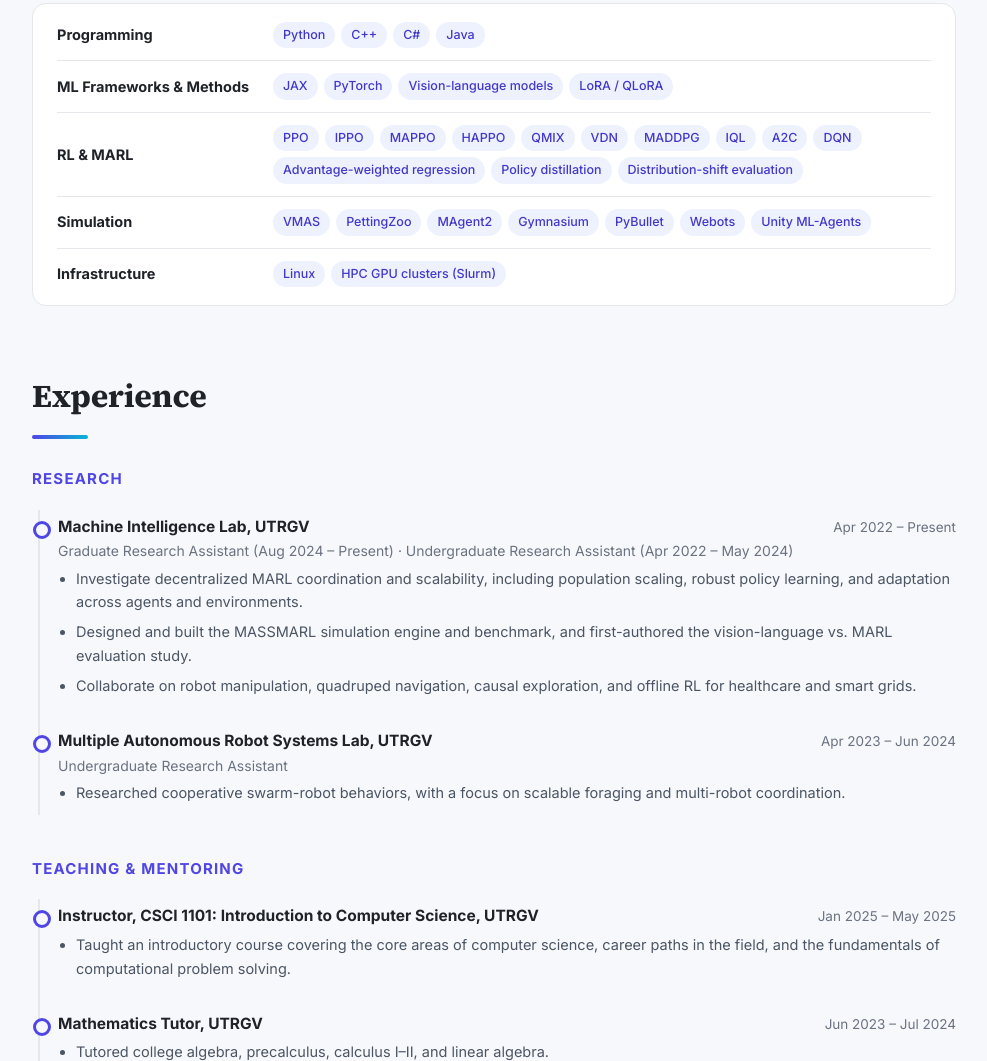
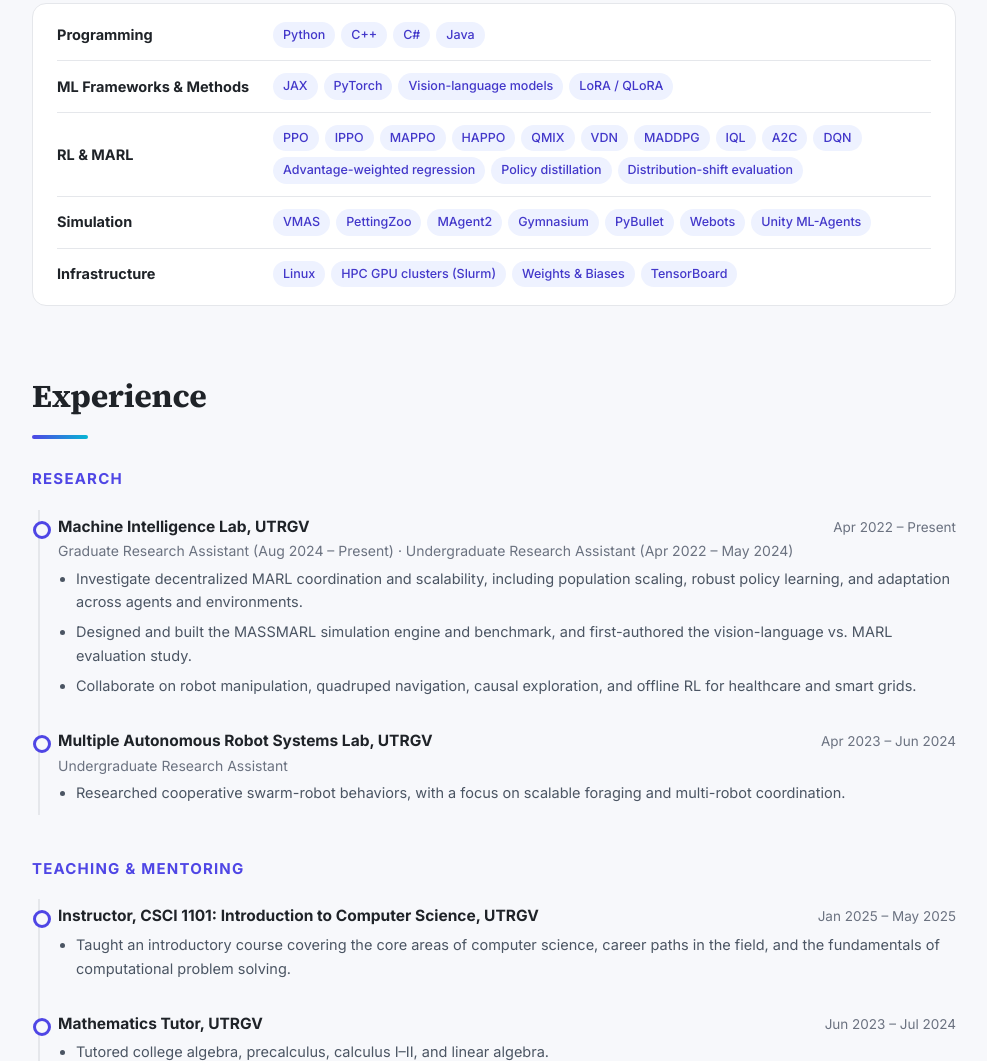
Before and after one commit to dmasamba/dmasamba.github.io, a plain HTML site: page index.html in a window 1280 px wide. Shown: the part 3902-4963 px from the top of the page, without its empty margins (146-1133 px from the left). Drawn offline with Linux system fonts and the light colour scheme; animation ran at ten frames a second.

Commit message:
Add Weights & Biases and TensorBoard to Toolbox infrastructure
Co-Authored-By: Claude Opus 5.5 <noreply@anthropic.com>

```diff
--- a/index.html
+++ b/index.html
@@ -294,7 +294,7 @@
                 </div>
                 <div class="toolbox-group">
                     <h4>Infrastructure</h4>
-                    <ul class="tag-list"><li>Linux</li><li>HPC GPU clusters (Slurm)</li></ul>
+                    <ul class="tag-list"><li>Linux</li><li>HPC GPU clusters (Slurm)</li><li>Weights &amp; Biases</li><li>TensorBoard</li></ul>
                 </div>
             </div>
         </section>
```
